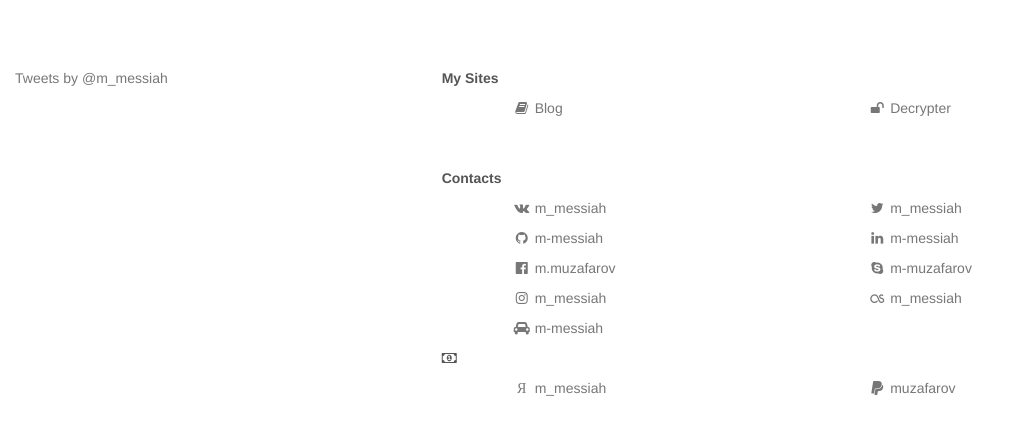
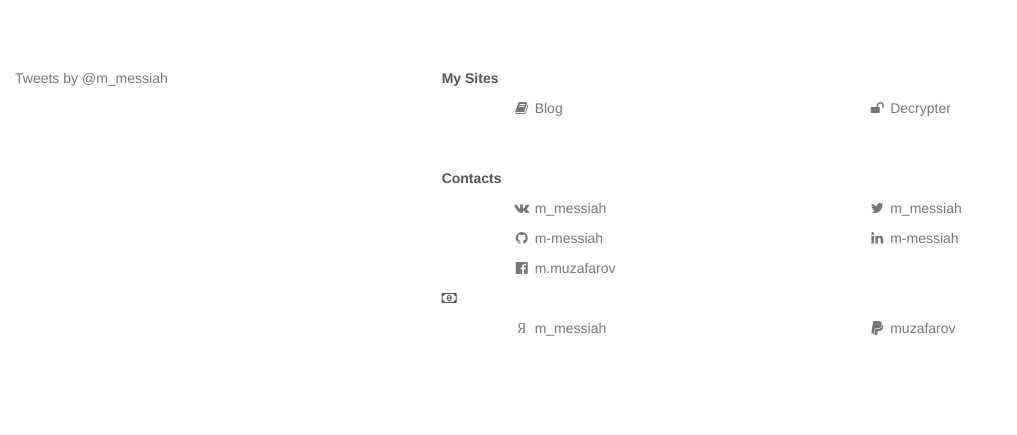
Before and after one commit to m-muzafarov/m-muzafarov.github.io, a Jekyll site: the page index.html, which Jekyll copies as it is, in a window 1280 px wide and 900 px high, scrolled down 949 px. Shown: the top 435 px of the window, without its empty margins (0-1017 px from the left). Built offline with Jekyll 4.4.1, drawn with Linux system fonts in a browser that asks for light colours; nearby versions of some CDN libraries; comment, search, counter and statistics services are not loaded.

Commit message:
Move to m-messiah.github.io

```diff
--- a/CNAME
+++ /dev/null
@@ -1 +0,0 @@
-m-messiah.com
--- a/index.html
+++ b/index.html
@@ -33,7 +33,7 @@
                                     <a href="/blog/"><i class="fa fa-fw fa-book"></i> Blog</a>
                                 </div>
                                 <div class="col-sm-4 col-xs-5 col-sm-offset-1 col-xs-offset-2">
-                                    <a href="https://decrypter.m-messiah.ru"><i class="fa fa-fw fa-unlock"></i> Decrypter</a>
+                                    <a href="https://decrypter.herokuapp.com"><i class="fa fa-fw fa-unlock"></i> Decrypter</a>
                                 </div>
                             </li>
                         </ul>
@@ -64,24 +64,6 @@
                                 <div class="col-sm-1"></div>
                                 <div class="col-sm-4 col-xs-5">
                                     <a href="https://www.facebook.com/m.muzafarov"><i class="fa fa-facebook-official fa-fw"></i> m.muzafarov</a>
-                                </div>
-                                <div class="col-sm-4 col-xs-5 col-sm-offset-1 col-xs-offset-2">
-                                    <a href="skype:m-muzafarov?call"><i class="fa fa-skype fa-fw"></i> m-muzafarov</a>
-                                </div>
-                            </li>
-                            <li class="row">
-                                <div class="col-sm-1"></div>
-                                <div class="col-sm-4 col-xs-5">
-                                    <a href="https://instagram.com/m_messiah/"><i class="fa fa-instagram fa-fw"></i> m_messiah</a>
-                                </div>
-                                <div class="col-sm-4 col-xs-5 col-sm-offset-1 col-xs-offset-2">
-                                    <a href="https://last.fm/user/m_messiah"><i class="fa fa-lastfm fa-fw"></i> m_messiah</a>
-                                </div>
-                            </li>
-                            <li class="row">
-                                <div class="col-sm-1"></div>
-                                <div class="col-sm-4 col-xs-5">
-                                    <a href="https://www.drive2.ru/users/m-messiah/"><i class="fa fa-car fa-fw"></i> m-messiah</a>
                                 </div>
                             </li>
                         </ul>
```
